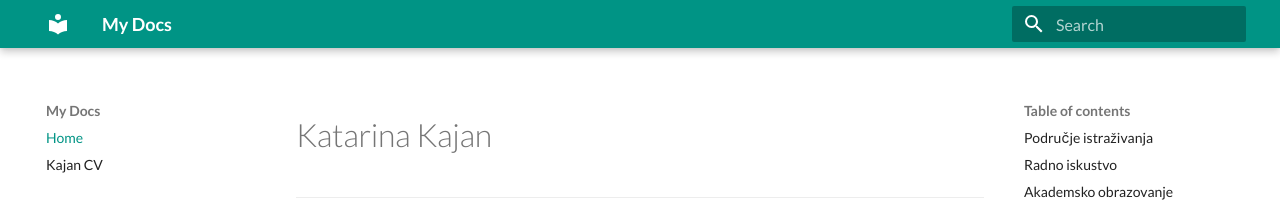
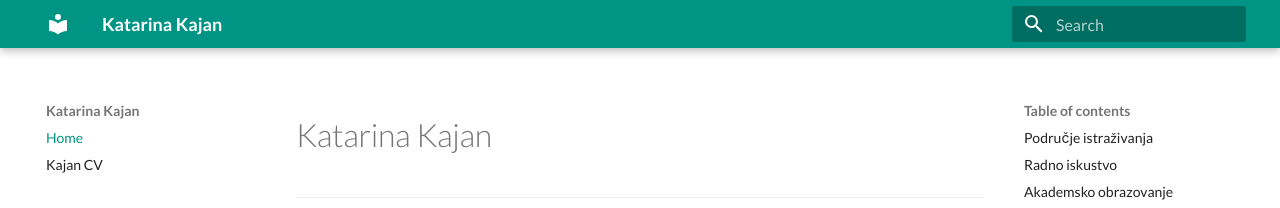
Before and after one commit to kkajan/kkajan.github.io, an MkDocs documentation site: the page built from docs/index.md, in a window 1280 px wide. Shown: the top 208 px of the page. Built offline with MkDocs 1.6.1 and Material for MkDocs 9.7.7, drawn with Linux system fonts in a browser that asks for light colours; some web fonts are replaced.

Commit message:
web name change

```diff
--- a/mkdocs.yml
+++ b/mkdocs.yml
@@ -1,4 +1,4 @@
-site_name: My Docs
+site_name: Katarina Kajan
 theme:
   name: material
   palette:
```
